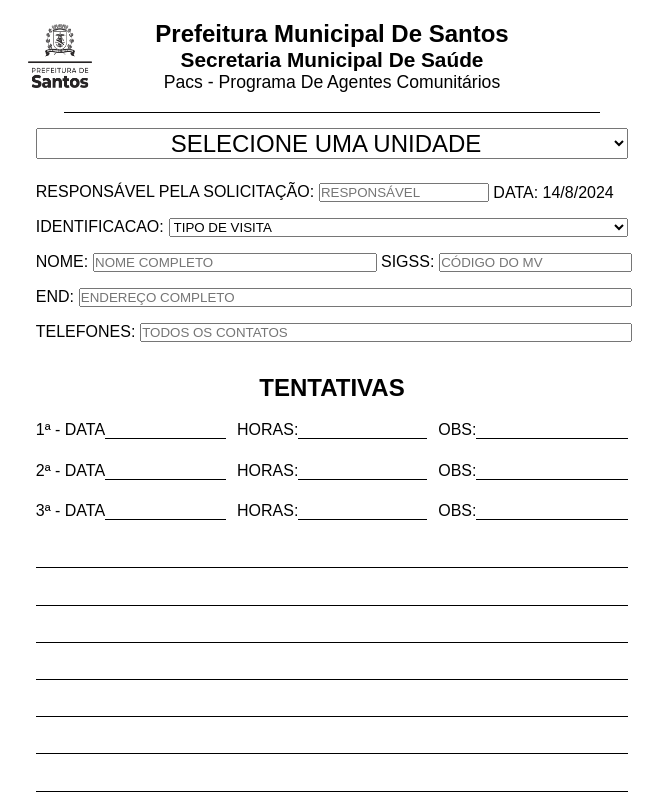
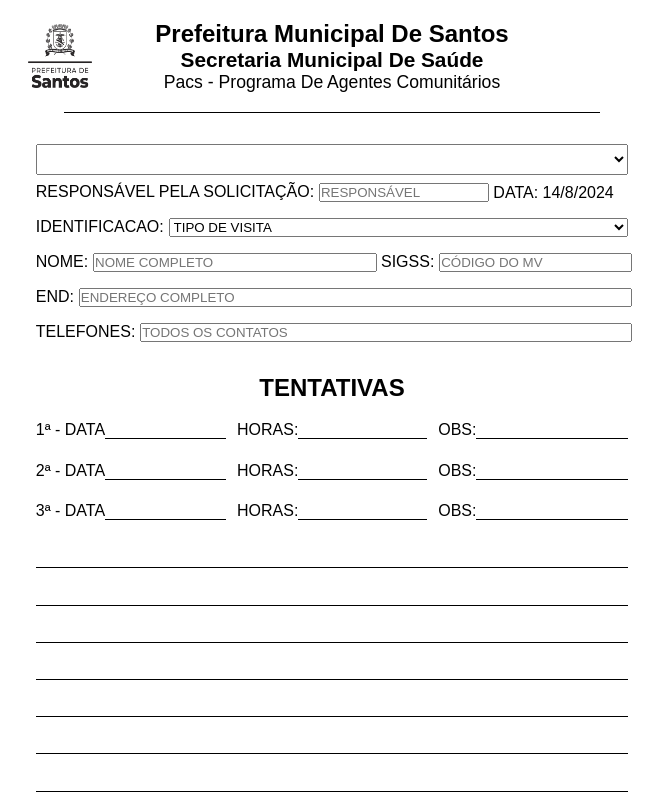
Before and after one commit to Marcos-Monte/vd-valongo, a Vue app: page / in a window 1280 px wide. Shown: the top 800 px of the page, without its empty margins (308-971 px from the left). Built offline with nearby package versions, Linux system fonts and the light colour scheme.

Commit message:
refact: eventBus refatorado. componente IdentificadorVisita responsavel porreceber os dados (selecionar tipo de visita e qual unidade) e emitir evento à ser ouvido por outros componentes

```diff
--- a/src/App.vue
+++ b/src/App.vue
@@ -12,30 +12,12 @@
 <script>
 // Import de Componentes
 import Page from './components/template/Page.vue';
-// Import de Dados
-import { tiposVisitas, unidades } from './data/data';
-import eventBus from './eventBus';
 // Import serviços
 import { imprimir } from './services/service';
 
   export default {
     // Registro de Componentes
     components: { Page },
-
-    data(){
-      return{
-        equipes: unidades,
-        tiposVisitas: tiposVisitas,
-
-      }
-    },
-    // Ao 'montar / inicializar o componente', executar as ações seguintes
-    mounted(){
-      // Emitir os eventos:
-      eventBus.emit('tiposVisitasCarregado', this.tiposVisitas); // Evento: Tipos de Visitas Carregado
-      eventBus.emit('equipesCarregadas', this.equipes); // Evento: Equipes Cadastradas Carregadas
-
-    },
 
     methods: {
       // Necessário criar um método que 'ative' o método importado
--- a/src/components/sections/IdentificadorAcs.vue
+++ b/src/components/sections/IdentificadorAcs.vue
@@ -8,17 +8,17 @@
             <Rotulo labelName="micro" lengthInput="small">
 
                 <!-- Input do tipo Select: faz 'two-way-databind' por meio da diretiva 'v-model'-->
-                <select v-model="microArea" required>
+                <select v-model="micro" required>
 
                     <option value="" disabled selected>Selecione um ACS</option> <!-- Placeholder -->
                     <!-- Option: percorre arrey de objetos 'equipes' e a 'equipe' selecionada é enviada via 'value' para o 'v-model' no 'select'-->
                     <option
-                        v-for="(micro, index) in equipes"
+                        v-for="(microArea, index) in microAreas"
                         :key="index"
-                        :value="micro"
+                        :value="microArea"
                     >
                         <!-- {{ micro.acs.toUpperCase() }} -->
-                        {{ micro.micro }}
+                        {{ microArea.micro }}
                     </option>
 
                 </select>
@@ -27,17 +27,17 @@
 
             <Rotulo labelName="acs" lengthInput="small">
                 <!-- Lógica de Renderização: Se houver o valor indicado = ficar em letras maiusculas, senão, indicar texto generico -->
-                {{ microArea.acs ? microArea.acs.toUpperCase() : 'Indefinido' }}
+                {{ micro.acs ? micro.acs.toUpperCase() : 'Indefinido' }}
             </Rotulo>
 
             <Rotulo labelName="eq." lengthInput="small">
                 <!-- Lógica de Renderização: Se houver o valor indicado = ficar em letras maiusculas, senão, indicar texto generico -->
-                {{ microArea.equipe ? microArea.equipe.toUpperCase() : 'Indefinido' }}
+                {{ micro.equipe ? micro.equipe.toUpperCase() : 'Indefinido' }}
             </Rotulo>
 
             <Rotulo labelName="enfº" lengthInput="small">
                 <!-- Lógica de Renderização: Se houver o valor indicado = ficar em letras maiusculas, senão, indicar texto generico -->
-                {{ microArea.enfermeira ? microArea.enfermeira.toUpperCase() : 'Indefinido' }}
+                {{ micro.enfermeira ? micro.enfermeira.toUpperCase() : 'Indefinido' }}
             </Rotulo>
 
 
@@ -67,9 +67,9 @@ import eventBus from '../../eventBus.js';
         data(){
             return {
                 // Objeto Vazio, receberá 'objeto' de responsáveis pela demanda
-                microArea: {},
+                micro: {},
                 // Variavel armazena Array de Objetos com as opções de equipes
-                equipes: []
+                microAreas: []
 
             }
         },
@@ -78,7 +78,7 @@ import eventBus from '../../eventBus.js';
         mounted(){
             // Ouvir o evento indicado  e executar a função 'callback'
             eventBus.on('escolheuUnidade', (unidadeEscolhida)=> {
-                this.equipes = unidadeEscolhida.opcoes
+                this.microAreas = unidadeEscolhida.microAreas
             })
         },
 
--- a/src/components/sections/IdentificadorVisita.vue
+++ b/src/components/sections/IdentificadorVisita.vue
@@ -1,6 +1,25 @@
 <template>
     <!-- Componente refere ao compilado de dados da visita (usuario, ação, dados, etc) -->
     <section class="content">
+
+        <div class="box">
+                <!-- Renderiza o tipo e qual unidade será feita o documento de visita -->
+                <select class="seletorUnidade" v-model="unidadeEscolhida" @change="selecionarUnidade()">
+
+                    <option value="" disabled selected>selecione uma unidade</option> <!-- Placeholder -->
+
+                    <option v-for="(unidade, index) in unidades"
+                        :key="index"
+                        :value="unidade"
+                    >
+                        {{ unidade.tipoUnidade }} - {{ unidade.unidade }}
+
+                    </option>
+
+                </select>
+
+
+        </div>
 
         <div class="box">
             <!-- Recebe componente 'Rotulo' e passa valores via 'props' para componente Filho -->
@@ -63,12 +82,13 @@
 </template>
 
 <script>
-// Import de base de dados
-// import { tiposVisitas } from '../../data/data.js';
+// Import Barramento
 import eventBus from '../../eventBus.js';
 // Import de Componentes
 import Rotulo from '../component/Input.vue';
 import MostrarData from '../component/MostrarData.vue';
+// Import Dados
+import { tiposVisitas, unidades } from '../../data/data.js';
 
     export default {
         // Registro de Componentes
@@ -86,26 +106,19 @@ import MostrarData from '../component/MostrarData.vue';
                     end: '',
                     telefones: '',
                 },
-                // Armazena um Array com os tipos das visitas
-                tipos: [],
+                // Armazena os Arrays
+                tipos: tiposVisitas,
+                unidades: unidades,
+                unidadeEscolhida: [],
 
             }
         },
 
-        // Eventos ao 'criar' a aplicação
-        mounted(){
-            // Ouvir o evento indicado  e executar a função 'callback'
-            eventBus.on('tiposVisitasCarregado', (data) => {
-                const tiposVisitas = data
-
-                this.tipos = tiposVisitas
-            })
-        },
-
-        unmounted() {
-            // Remove o evento ao destruir o componente para evitar vazamento de memória
-            eventBus.off('tiposVisitasCarregado', this.listener);
-        },
+        methods: {
+            selecionarUnidade(){
+                eventBus.emit('escolheuUnidade', this.unidadeEscolhida)
+            }
+        }
 
     }
 
@@ -124,6 +137,12 @@ import MostrarData from '../component/MostrarData.vue';
             align-items: center;
             gap: .5rem;
 
+            .seletorUnidade{
+                width: 100%;
+                font-size: 1.5rem;
+                text-align: center;
+                text-transform: uppercase;
+            }
             input {
                 text-transform: uppercase;
             }
@@ -131,8 +150,10 @@ import MostrarData from '../component/MostrarData.vue';
             select{
                 text-transform: uppercase;
             }
+
         }
     }
+
 // Estilos de Impressão
     @media print {
         .box input, .box select {
@@ -141,6 +162,15 @@ import MostrarData from '../component/MostrarData.vue';
             -webkit-appearance: none;
             -moz-appearance: none;
         }
+
+
+        .seletorUnidade {
+            border: none;
+            appearance: none;
+            -webkit-appearance: none;
+            -moz-appearance: none;
+        }
+
     }
 
     // Medias
@@ -149,6 +179,20 @@ import MostrarData from '../component/MostrarData.vue';
             width: 100%;
             flex-wrap: wrap-reverse;
         }
+
+        .seletorUnidade{
+            width: 100%;
+        }
+
+        @media print {
+            .seletorUnidade {
+                border: none;
+                appearance: none;
+                -webkit-appearance: none;
+                -moz-appearance: none;
+                text-transform: uppercase;
+            }
+        }
     }
 
 </style>
--- a/src/components/template/Body.vue
+++ b/src/components/template/Body.vue
@@ -2,20 +2,6 @@
 
     <!-- Corpo da Aplicação, renderiza os componentes indicados -->
     <main>
-
-        <!-- Renderiza o tipo e qual unidade será feita o documento de visita -->
-
-        <select class="seletorUnidade" v-model="unidadeEscolhida" @change="selecionarUnidade()">
-            <option value="" disabled selected>selecione uma unidade</option> <!-- Placeholder -->
-            <option v-for="(unidade, index) in opcoesUnidades"
-                :key="index"
-                :value="unidade"
-            >
-                {{ unidade.tipoUnidade }} - {{ unidade.unidade }}
-
-            </option>
-        </select>
-
         <!-- Componentes Renderizados -->
         <IdentificadorVisita />
         <Tentativas />
@@ -27,7 +13,6 @@
 
 <script>
 // Import de Componentes
-import eventBus from '../../eventBus';
 import Rotulo from '../component/Input.vue';
 import IdentificadorAcs from '../sections/IdentificadorAcs.vue';
 import IdentificadorVisita from '../sections/IdentificadorVisita.vue';
@@ -37,26 +22,6 @@ import Tentativas from '../sections/Tentativas.vue';
         // Registro de Componentes
         components: {IdentificadorVisita, IdentificadorAcs, Tentativas, Rotulo},
         // Dados usados pelo Componente
-        data(){
-            return {
-                unidadeEscolhida: '',
-                opcoesUnidades: [],
-            }
-        },
-
-        mounted(){
-
-            eventBus.on('equipesCarregadas', (unidades) => {
-                this.opcoesUnidades = unidades
-            })
-        },
-        // .flatMap(equipe => equipe.unidade)
-        methods: {
-            selecionarUnidade(){
-                console.log()
-                eventBus.emit('escolheuUnidade', this.unidadeEscolhida)
-            }
-        }
 
     }
 
@@ -67,13 +32,6 @@ import Tentativas from '../sections/Tentativas.vue';
     main {
         padding: 1rem .5rem;
 
-        .seletorUnidade{
-            width: 100%;
-            font-size: 1.5rem;
-            text-align: center;
-            text-transform: uppercase;
-        }
-
         h2 {
             text-align: center;
             padding: .5rem 0;
@@ -81,30 +39,4 @@ import Tentativas from '../sections/Tentativas.vue';
         }
     }
 
-    @media print {
-        .seletorUnidade {
-            border: none;
-            appearance: none;
-            -webkit-appearance: none;
-            -moz-appearance: none;
-        }
-    }
-
-     // Medias
-    @media (max-width: 600px){
-        .seletorUnidade{
-            width: 100%;
-        }
-
-        @media print {
-        .seletorUnidade {
-            border: none;
-            appearance: none;
-            -webkit-appearance: none;
-            -moz-appearance: none;
-            text-transform: uppercase;
-        }
-    }
-    }
-
 </style>
--- a/src/data/data.js
+++ b/src/data/data.js
@@ -5,7 +5,7 @@ const tiposVisitas = ['confirmação de endereço', 'busca ativa', 'abertura de
 const unidades = [
     {
         unidade: 'valongo', tipoUnidade: 'usf',
-        opcoes: [
+        microAreas: [
             {micro: 1, acs: 'carlos', equipe: 'azul', enfermeira: 'ivette'},
             {micro: 8, acs: 'fernanda', equipe: 'azul', enfermeira: 'ivette'},
             {micro: 9, acs: 'bianca', equipe: 'azul', enfermeira: 'ivette'},
@@ -16,7 +16,7 @@ const unidades = [
     },
     {
         unidade: 'consultório na rua', tipoUnidade: 'cnar',
-        opcoes: [
+        microAreas: [
             {micro: 1, acs: 'caminhao valongo', equipe: 'valongo', enfermeira: 'aparecido'},
             {micro: 2, acs: 'casa dos artistas', equipe: 'valongo', enfermeira: 'aparecido'},
             {micro: 3, acs: 'vlt', equipe: 'jose m./pompeia', enfermeira: 'aparecido'},
```
